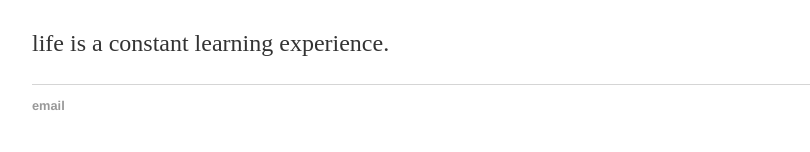
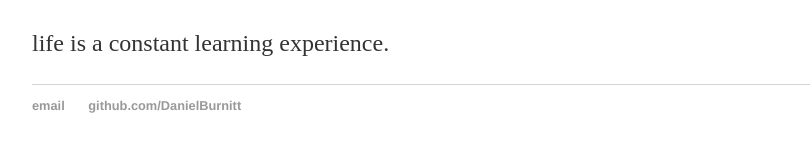
Before and after one commit to DanielBurnitt/DanielBurnitt.github.io, a Jekyll site: the page built from index.html, in a window 1280 px wide. Shown: the part 401-553 px from the top of the page, without its empty margins (160-970 px from the left). Built offline with Jekyll 4.4.1, drawn with Linux system fonts in a browser that asks for light colours.

Commit message:
Update default.html

```diff
--- a/_layouts/default.html
+++ b/_layouts/default.html
@@ -22,7 +22,8 @@
 			<footer>
 	    		<ul>
 	        		<li><a href="mailto:vbrokenimagev@gmail.com">email</a></li>
-			</ul>
+				<li><a href="https://github.com/DanielBurnitt">github.com/DanielBurnitt</a></li>
+				</ul>
 			</footer>
 		</body>
 	</html>
```
